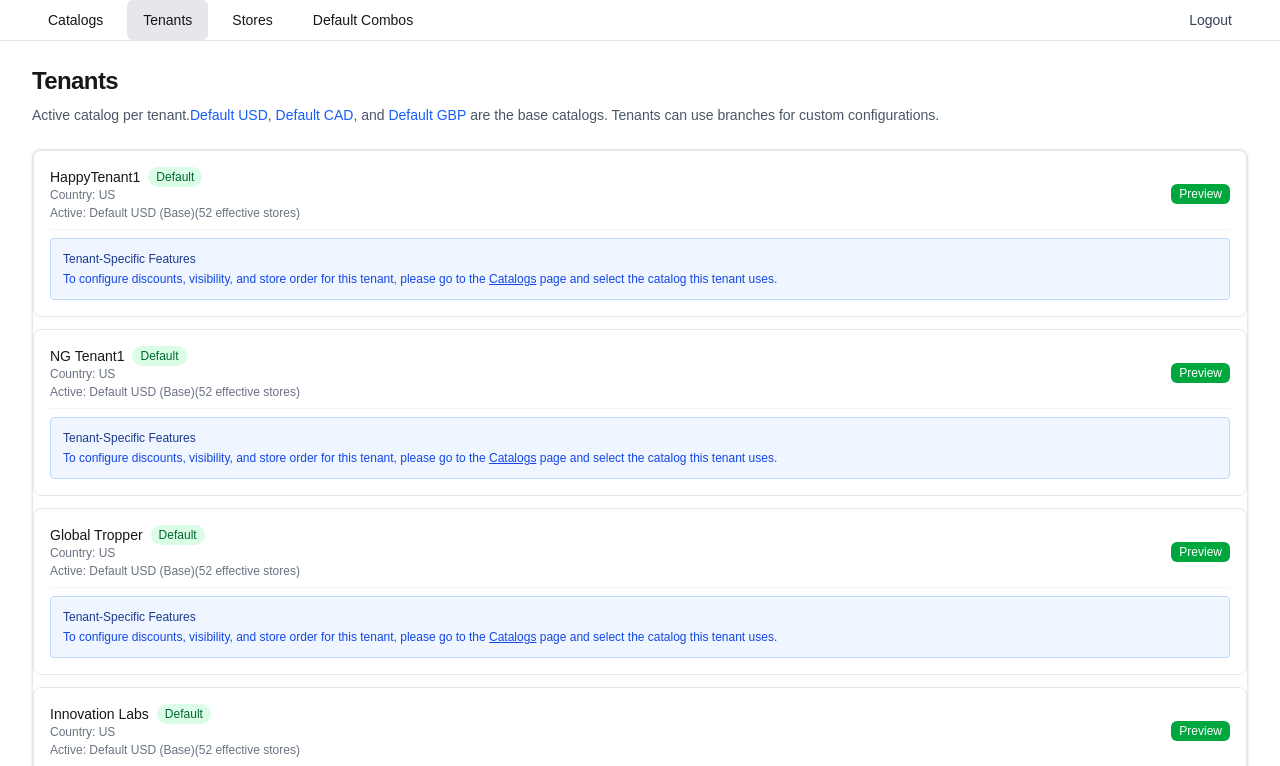
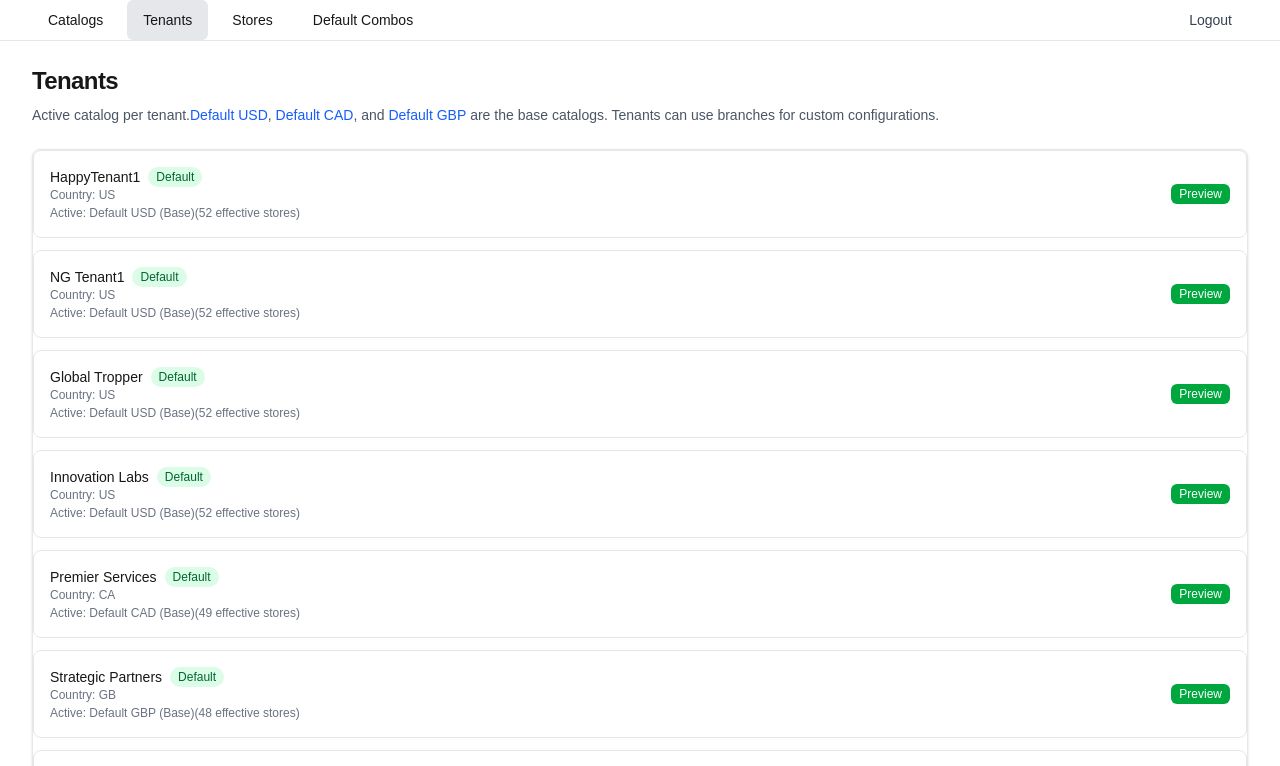
Before and after one commit to Shpongi/component_playground, a Next.js app: page /admin/tenants in a window 1280 px wide. Shown: the top 766 px of the page. Built offline with nearby package versions, Linux system fonts and the light colour scheme; sample sign-in values are in the browser's storage.

Commit message:
Remove tenant-specific features notification block from tenants page

```diff
--- a/src/app/admin/tenants/page.tsx
+++ b/src/app/admin/tenants/page.tsx
@@ -295,17 +295,6 @@ export default function TenantsPage() {
                     </button>
                   </div>
                 </div>
-                {/* Note about tenant-specific features */}
-                {!active?.isBranch && (
-                  <div className="expandable-section">
-                    <div className="text-xs text-gray-600 p-3 bg-blue-50 border border-blue-200 rounded">
-                      <p className="font-medium text-blue-900 mb-1">Tenant-Specific Features</p>
-                      <p className="text-blue-700">
-                        To configure discounts, visibility, and store order for this tenant, please go to the <a href="/admin/catalogs" className="underline font-medium">Catalogs</a> page and select the catalog this tenant uses.
-                      </p>
-                    </div>
-                  </div>
-                )}
                 {/* Branch catalog info */}
                 {active?.isBranch && (
                   <div className="expandable-section">
```
